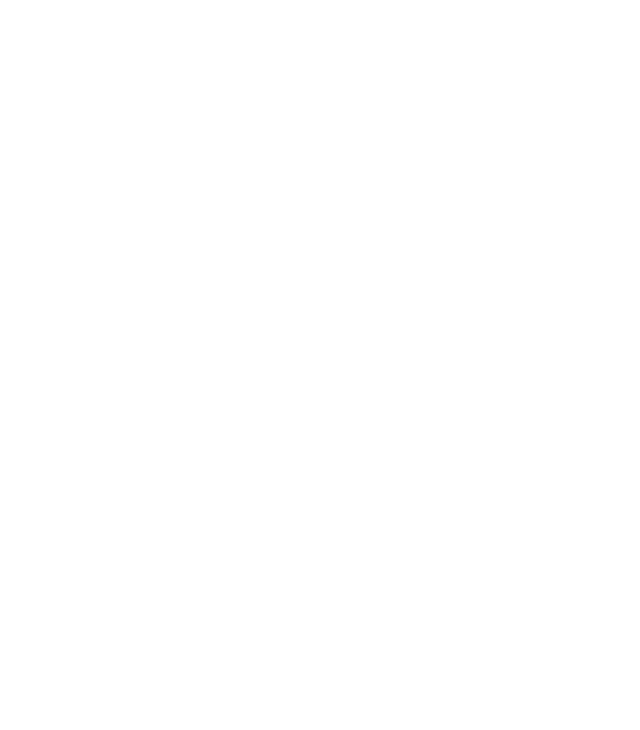
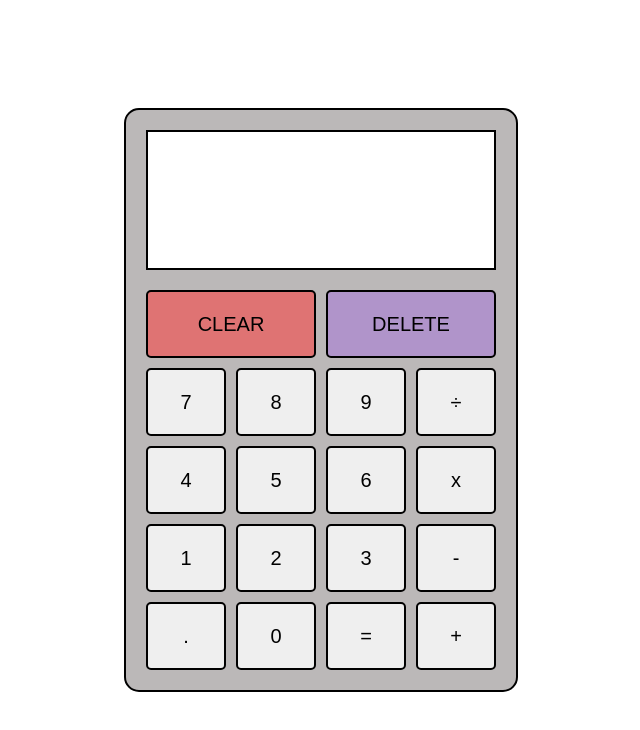
Before and after one commit to pengin12/calculator, a plain HTML site: page index.html in a window 1280 px wide. Shown: the whole page, without its empty margins (319-959 px from the left). Drawn offline with Linux system fonts and the light colour scheme.

Commit message:
Add buttons and display screen with html and css

```diff
--- a/index.html
+++ b/index.html
@@ -8,6 +8,38 @@
     <title>Calculator</title>
   </head>
   <body>
-
+    <div class="calculator">
+      <div class="display"></div>
+      <div class="buttons">
+        <div class="buttonContainer">
+          <button class="bigButton clear">CLEAR</button>
+          <button class="bigButton delete">DELETE</button>
+        </div>
+        <div class="buttonContainer">
+          <button class="smallButton">7</button>
+          <button class="smallButton">8</button>
+          <button class="smallButton">9</button>
+          <button class="smallButton">÷</button>
+        </div>
+        <div class="buttonContainer">
+          <button class="smallButton">4</button>
+          <button class="smallButton">5</button>
+          <button class="smallButton">6</button>
+          <button class="smallButton">x</button>
+        </div>
+        <div class="buttonContainer">
+          <button class="smallButton">1</button>
+          <button class="smallButton">2</button>
+          <button class="smallButton">3</button>
+          <button class="smallButton">-</button>
+        </div>
+        <div class="buttonContainer">
+          <button class="smallButton">.</button>
+          <button class="smallButton">0</button>
+          <button class="smallButton">=</button>
+          <button class="smallButton">+</button>
+        </div>
+      </div>
+    </div>
   </body>
 </html>
--- a/style.css
+++ b/style.css
@@ -0,0 +1,68 @@
+body {
+  margin: 0;
+  display: flex;
+  align-items: center;
+  justify-content: center;
+  height: 100vh;
+}
+
+.calculator,
+.display,
+button {
+  border: 2px solid black;
+}
+
+button {
+  border-radius: 5px;
+  font-size: 20px;
+  font-family: sans-serif;
+  padding: 0;
+}
+
+.display {
+  width: auto;
+  height: 136px;
+  background-color: white;
+}
+
+.calculator {
+  height: 540px;
+  width: 350px;
+  padding: 20px;
+  border-radius: 15px;
+  display: flex;
+  flex-wrap: wrap;
+  flex-direction: column;
+  justify-content: space-between;
+  background-color: rgb(187, 184, 184);
+}
+
+.buttons {
+  height: 380px;
+  display: flex;
+  flex-direction: column;
+  justify-content: space-between;
+}
+
+.smallButton {
+  width: 80px;
+  height: 68px;
+}
+
+.bigButton {
+  width: 170px;
+  height: 68px;
+}
+
+.buttonContainer {
+  display: flex;
+  justify-content: space-between;
+}
+
+.clear {
+  background-color: rgb(223, 115, 115);
+}
+
+.delete {
+  background-color: rgb(176, 148, 202);
+}
```
